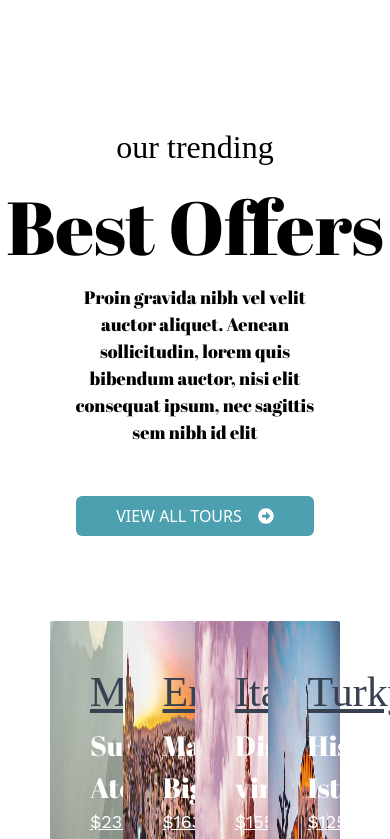
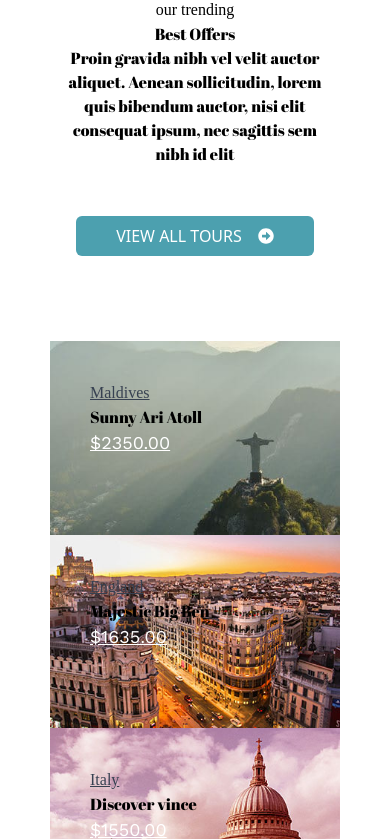
Before and after one commit to iamHarshvardhan10/frontend-travel-agency-website, a React (Vite) app: page / in a window 390 px wide. Shown: the part 7125-7964 px from the top of the page. Built offline with nearby package versions, Linux system fonts and the light colour scheme; a web font is replaced by a local one.

Commit message:
offers responsivness for all devices

```diff
--- a/src/components/Offers.jsx
+++ b/src/components/Offers.jsx
@@ -6,11 +6,13 @@ const Offers = () => {
   console.log(sliceCards);
 
   return (
-    <div className="my-[125px]">
+    <div className="lg:my-[125px]">
       <div className="flex flex-col items-center justify-center">
-        <h1 className="text-[32px] font-handwriting">our trending</h1>
-        <h1 className="text-[75px]">Best Offers</h1>
-        <p className="text-[18px] w-[70%] text-center">
+        <h1 className="lg:text-[32px] sm:text-[42px] font-handwriting">
+          our trending
+        </h1>
+        <h1 className="lg:text-[75px] sm:text-[55px]">Best Offers</h1>
+        <p className="lg:text-[18px] sm:text-[16px] w-[70%] text-center">
           Proin gravida nibh vel velit auctor aliquet. Aenean sollicitudin,
           lorem quis bibendum auctor, nisi elit consequat ipsum, nec sagittis
           sem nibh id elit
@@ -19,15 +21,23 @@ const Offers = () => {
           View All Tours <FaArrowAltCircleRight className="text-white" />
         </button>
       </div>
-      <div className="mx-[50px] my-[85px] flex">
+      <div className="mx-[50px] my-[85px] lg:flex lg:flex-row sm:flex sm:flex-col sm:items-center">
         {sliceCards.map((card) => (
-          <div key={card.id} className="relative">
-            <img src={card.image} alt="" className="w-[350px] h-[500px] object-fill rounded-sm"/>
+          <div key={card.id} className="relative lg:mb-0 sm:mb-4">
+            <img
+              src={card.image}
+              alt=""
+              className="w-[350px] lg:h-[500px] sm:h-[300px] object-fill lg:rounded-sm sm:rounded-lg"
+            />
             <div className="hover:bg-[#48a9a6] w-[350px] h-[500px] absolute top-0 opacity-60 cursor-pointer"></div>
             <div className="absolute top-0 p-10 cursor-pointer">
-              <h1 className="text-[42px] font-handwriting text-gray-700 underline">{card.name}</h1>
-              <h1 className="text-[28px] text-white">{card.text}</h1>
-              <span className="text-[18px] text-white font-workSans underline">{card.price}</span>
+              <h1 className="lg:text-[42px] sm:text-[75px] font-handwriting text-gray-700 underline">
+                {card.name}
+              </h1>
+              <h1 className="lg:text-[28px] sm:text-[35px] lg:text-white">{card.text}</h1>
+              <span className="text-[18px] text-white font-workSans underline">
+                {card.price}
+              </span>
             </div>
           </div>
         ))}
```
